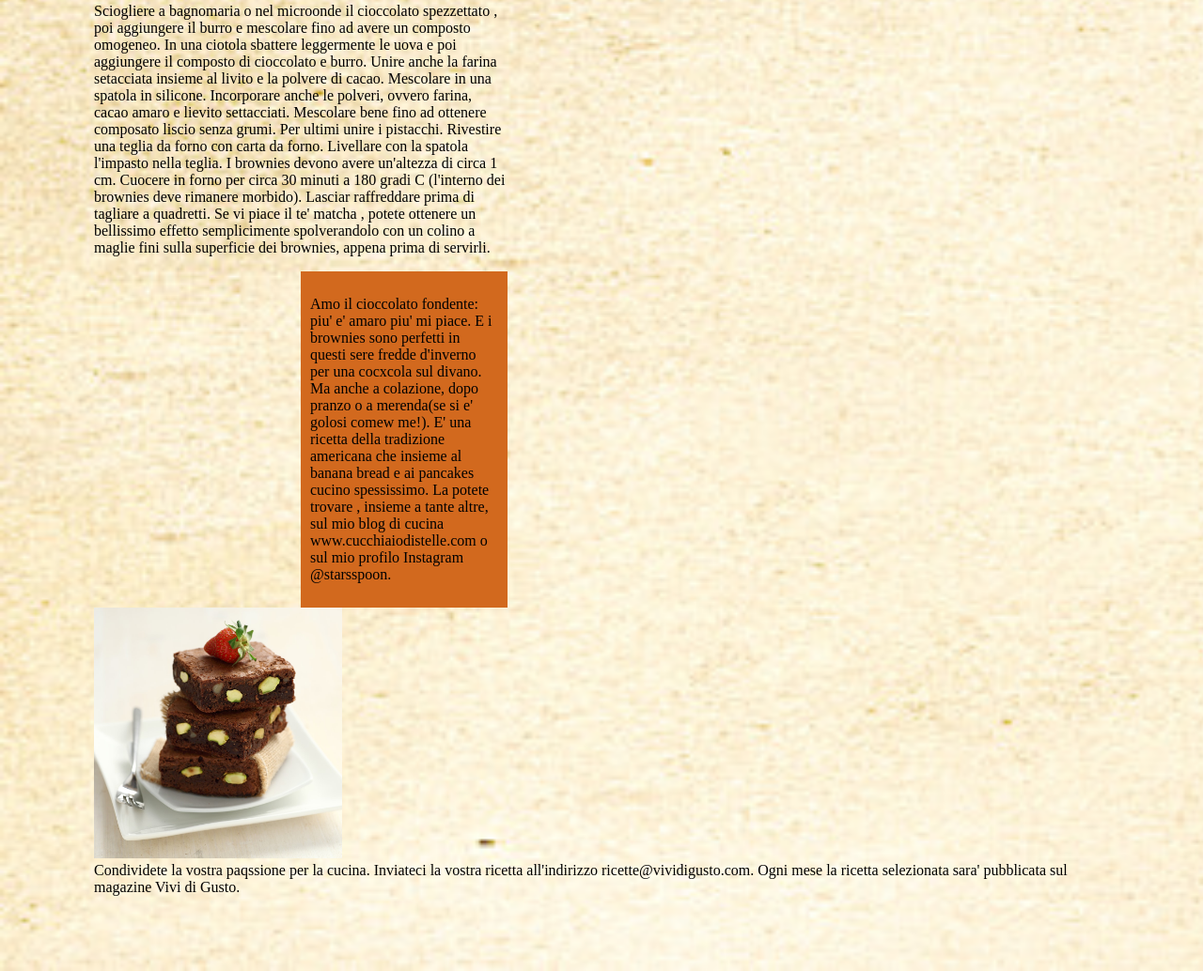
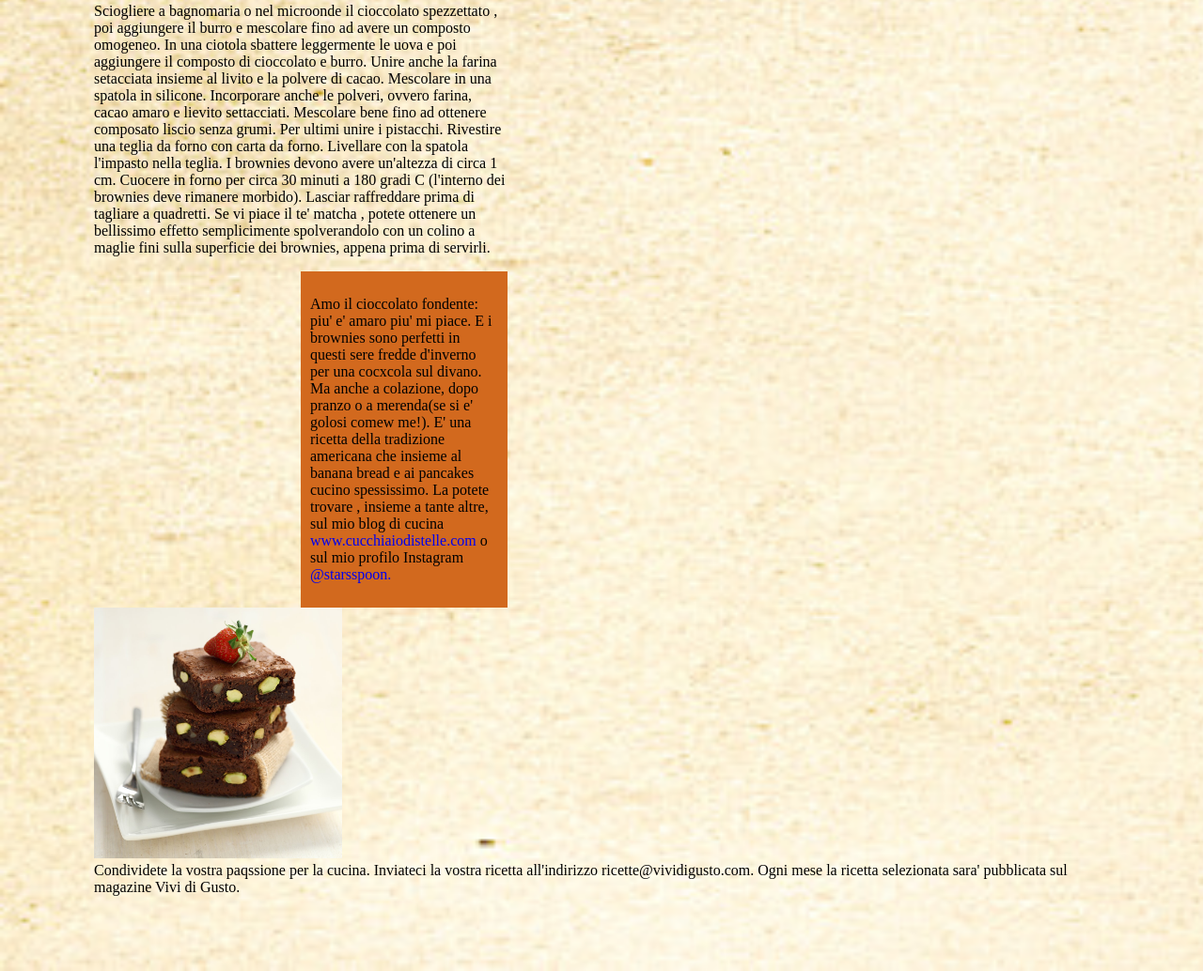
Before and after one commit to WebHeroSchool/Brownies, a plain HTML site: page index.html in a window 1280 px wide. Shown: the part 445-1479 px from the top of the page at 94% size. Drawn offline with Linux system fonts and the light colour scheme.

Commit message:
add links by a tag

```diff
--- a/index.html
+++ b/index.html
@@ -50,8 +50,11 @@
                 E i brownies sono perfetti in questi sere fredde d'inverno per una cocxcola sul divano.
                 Ma anche a colazione, dopo pranzo o a merenda(se si e' golosi comew me!).
                 E' una ricetta della tradizione americana che insieme al banana bread e ai pancakes cucino spessissimo.
-                La potete trovare , insieme a tante altre, sul mio blog di cucina www.cucchiaiodistelle.com
-                o sul mio profilo Instagram @starsspoon.
+                La potete trovare , insieme a tante altre, sul mio blog di cucina
+                <adress>
+                    <a href="http://cucchiaiodistelle.com/" target="_blank">www.cucchiaiodistelle.com</a>
+                    o sul mio profilo Instagram <a href="https://www.instagram.com/starsspoon/" target="_blank">@starsspoon.</a>
+                </adress>
             </p>
         </aside>
         <img alt="brownies" src="images/brownies_al_pistacchio.jpg">
@@ -59,10 +62,8 @@
 </section>
 </main>
 <footer>
-    <adress>
         Condividete la vostra paqssione per la cucina. Inviateci la vostra ricetta all'indirizzo ricette@vividigusto.com.
         Ogni mese la ricetta selezionata sara' pubblicata sul magazine Vivi  di Gusto.
-    </adress>
 </footer>
 </body>
 </html>
--- a/style.css
+++ b/style.css
@@ -3,6 +3,9 @@ body {
     background-image: url("images/background.jpg");
     background-size: cover;
     background-color: transparent;
+}
+adress a {
+    text-decoration: none;
 }
 
 hr{
```
